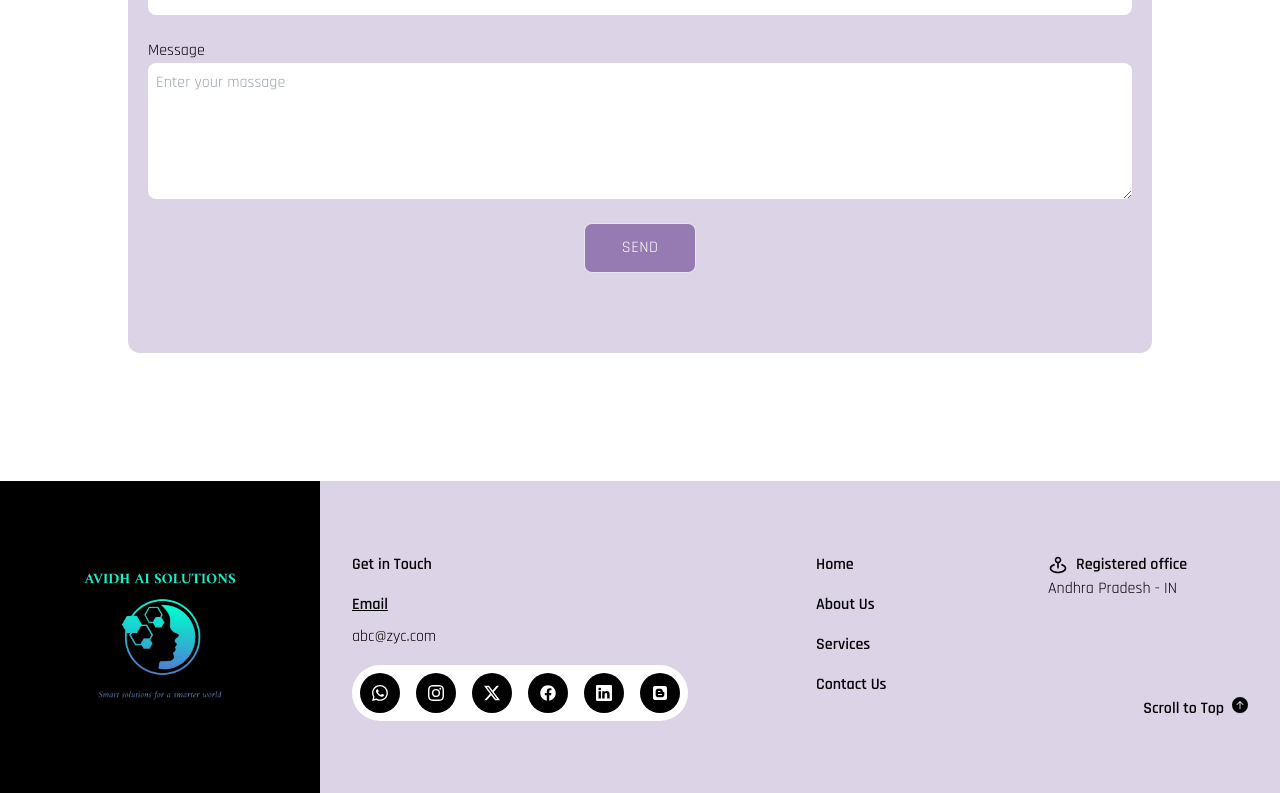
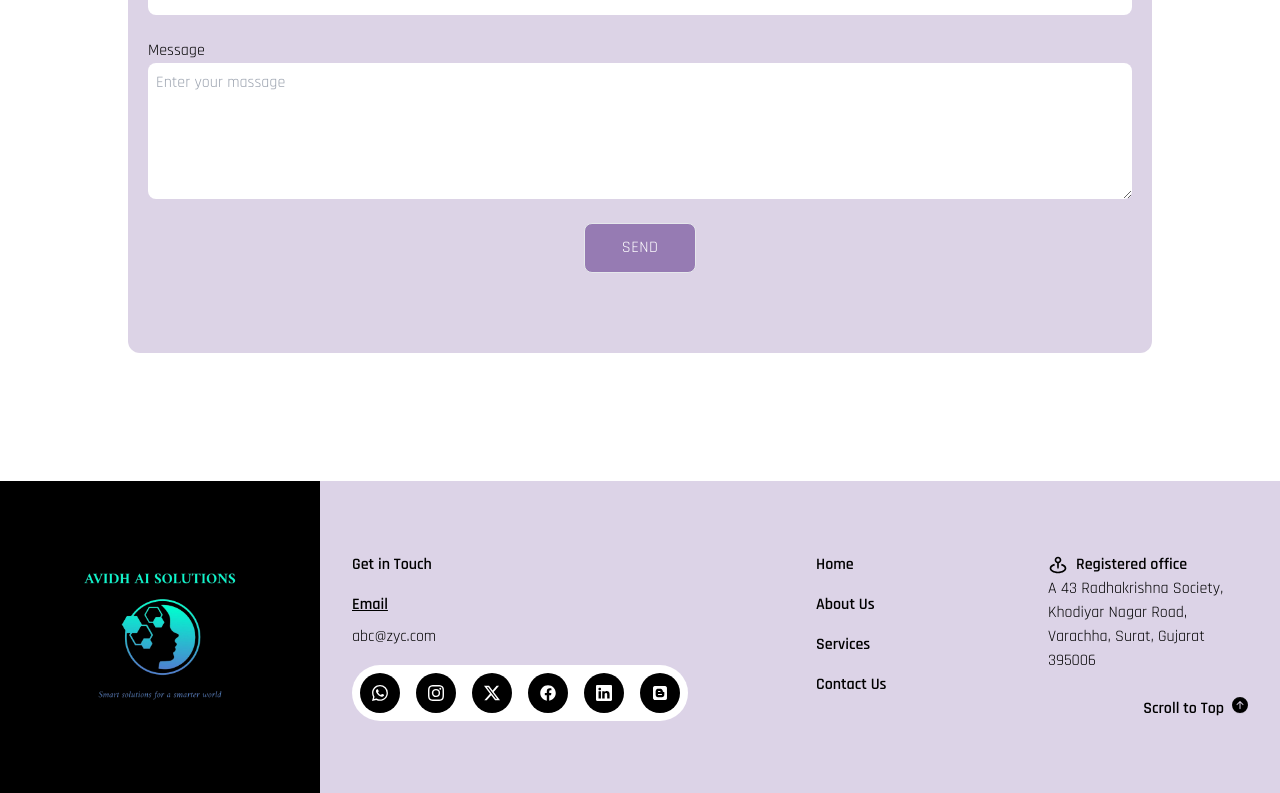
Before and after one commit to pranavpremanand/avidh-ai-solutions, a React (Vite) app: page /web-development in a window 1280 px wide. Shown: the part 8396-9189 px from the top of the page. Built offline with nearby package versions, Linux system fonts and the light colour scheme.

Commit message:
completed

```diff
--- a/src/Layout/Footer.jsx
+++ b/src/Layout/Footer.jsx
@@ -1,5 +1,5 @@
 import { Link, useLocation } from "react-router-dom";
-import { images, routes } from "../constant";
+import { companyDetails, images, routes } from "../constant";
 import {
   BsArrowUpCircleFill,
   BsInstagram,
@@ -90,7 +90,7 @@ const Footer = () => {
                   <BiMapPin className="w-5 h-5" />
                   <h3 className="font-semibold text-lg">Registered office</h3>
                 </div>
-                <p className="text-sm">Andhra Pradesh - IN</p>
+                <p className="text-sm">{companyDetails.address}</p>
               </div>
               <div
                 className="text-black flex items-center justify-end gap-2 font-semibold text-lg cursor-pointer"
--- a/src/components/Thank-you.jsx
+++ b/src/components/Thank-you.jsx
@@ -4,7 +4,7 @@ const ThankYou = () => {
   return (
     <div className="w-screen  flex flex-col justify-center items-center">
       <div className="wrapper h-full flex flex-col items-center pt-[10rem] sm:pt-[15rem] sm:pb-[10rem] gap-3 text-[#2e2e45] text-center">
-        <h1 className="heading-1">Thank You!</h1>
+        <h1 className="text-4xl">Thank You!</h1>
         <p className="desc !font-semibold">
           We have received your message and will get back to you as soon as
           possible.
--- a/src/landingpage/components/Footer.jsx
+++ b/src/landingpage/components/Footer.jsx
@@ -128,7 +128,7 @@ const Footer = () => {
                   <BiMapPin className="w-5 h-5" />
                   <h3 className="font-semibold text-lg">Registered office</h3>
                 </div>
-                <p className="text-sm">Andhra Pradesh - IN</p>
+                <p className="text-sm">{companyDetails.address}</p>
               </div>
               <div
                 className="text-black flex items-center justify-end gap-2 font-semibold text-lg cursor-pointer"
```
